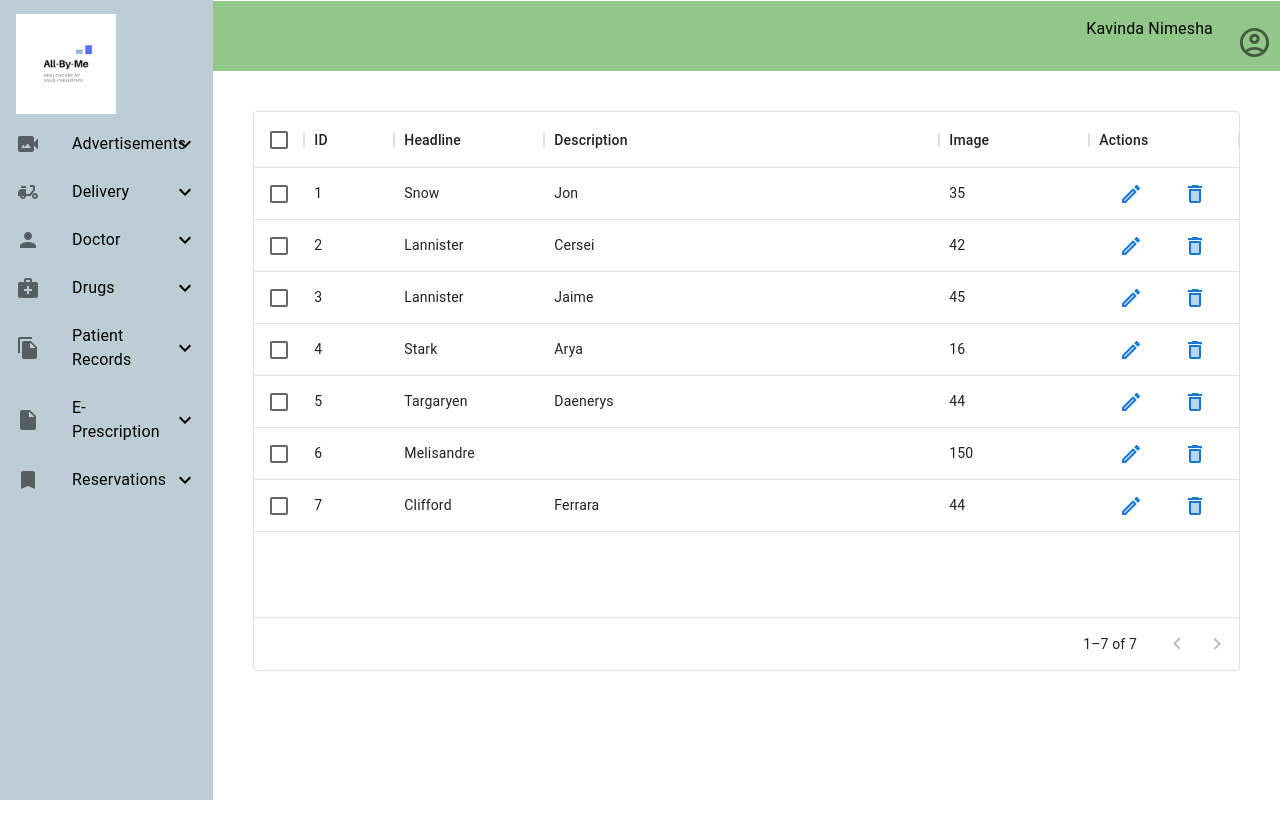
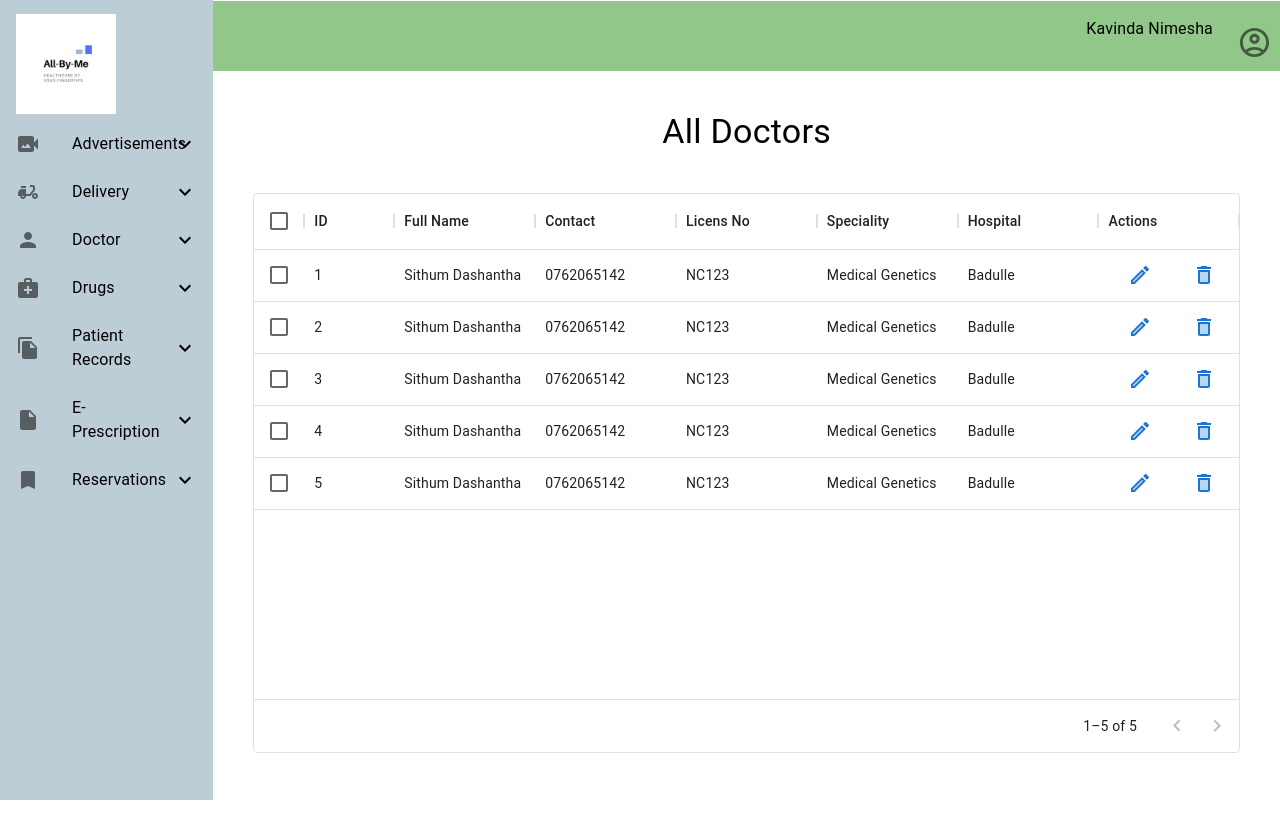
Before and after one commit to Kavidanimesha/all-by-me, a Next.js app: page /App/doctor/All_Drs in a window 1280 px wide. Built offline with nearby package versions, Linux system fonts and the light colour scheme.

Commit message:
Doctor Dashboard

```diff
--- a/src/pages/App/doctor/All_Drs.jsx
+++ b/src/pages/App/doctor/All_Drs.jsx
@@ -1,5 +1,5 @@
 import * as React from 'react';
-import { Grid , Button } from '@mui/material';
+import { Grid , Button, Typography } from '@mui/material';
 import TableComponent from '@/components/table';
 import TextField from '@mui/material/TextField';
 import Dialog from '@mui/material/Dialog';
@@ -11,13 +11,11 @@ import EditTwoToneIcon from '@mui/icons-material/EditTwoTone';
 import DeleteTwoToneIcon from '@mui/icons-material/DeleteTwoTone';
 
 const rows = [
-  { id: 1, headline: 'Snow', description: 'Jon', image: 35 },
-  { id: 2, headline: 'Lannister', description: 'Cersei', image: 42 },
-  { id: 3, headline: 'Lannister', description: 'Jaime', image: 45 },
-  { id: 4, headline: 'Stark', description: 'Arya', image: 16 },
-  { id: 5, headline: 'Targaryen', description: 'Daenerys', image: 44 },
-  { id: 6, headline: 'Melisandre', description: null, image: 150 },
-  { id: 7, headline: 'Clifford', description: 'Ferrara', image: 44 },
+  { id: 1, fullName: 'Sithum Dashantha', contact: '0762065142', licens: 'NC123', speciality: 'Medical Genetics', hospital: 'Badulle' },
+  { id: 2, fullName: 'Sithum Dashantha', contact: '0762065142', licens: 'NC123', speciality: 'Medical Genetics', hospital: 'Badulle' },
+  { id: 3, fullName: 'Sithum Dashantha', contact: '0762065142', licens: 'NC123', speciality: 'Medical Genetics', hospital: 'Badulle' },
+  { id: 4, fullName: 'Sithum Dashantha', contact: '0762065142', licens: 'NC123', speciality: 'Medical Genetics', hospital: 'Badulle' },
+  { id: 5, fullName: 'Sithum Dashantha', contact: '0762065142', licens: 'NC123', speciality: 'Medical Genetics', hospital: 'Badulle' },
 ];
 
 export default function AllDoctors() {
@@ -31,24 +29,34 @@ export default function AllDoctors() {
   const columns = [
     { field: 'id', headerName: 'ID', width: 90 },
     {
-      field: 'headline',
-      headerName: 'Headline',
-      width: 150,
+      field: 'fullName',
+      headerName: 'Full Name',
+      flex: 1
     },
     {
-      field: 'description',
-      headerName: 'Description',
+      field: 'contact',
+      headerName: 'Contact',
       flex: 1,
     },
     {
-      field: 'image',
-      headerName: 'Image',
-      width: 150,
+      field: 'licens',
+      headerName: 'Licens No',
+      flex: 1,
+    },
+    {
+      field: 'speciality',
+      headerName: 'Speciality',
+      flex: 1,
+    },
+    {
+      field: 'hospital',
+      headerName: 'Hospital',
+      flex: 1,
     },
     {
       field: 'actions',
       headerName: 'Actions',
-      width: 150,
+      flex: 1,
       renderCell: (params) => {
         const handleClickOpen = (e) => {
           e.stopPropagation();
@@ -65,6 +73,10 @@ export default function AllDoctors() {
 
   return (
     <Grid container display={'flex'} justifyContent='center' sx={{ height: '70vh', width: '100%' }}>
+       <Grid item xs={12} align='center' marginBottom={5}>
+        <Typography variant='h4'> All Doctors </Typography>
+      </Grid>
+
         <TableComponent rows={rows}
           columns={columns}
           rowsPerPageOptions={[5 , 10 , 15]}
```
Also changed, not shown: src/pages/App/doctor/index.jsx (+50 -4 lines), .babelrc (added), .eslintrc.json.
